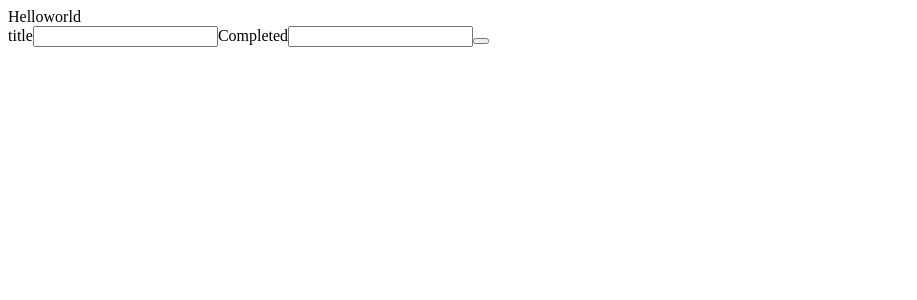
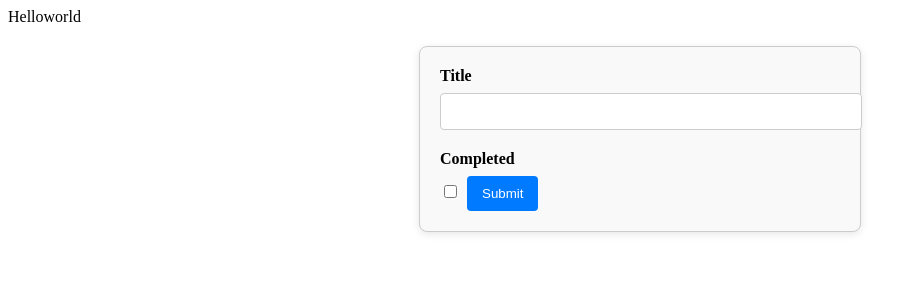
Before and after one commit to elvis-creator/todolist, a React (Vite) app: page / in a window 1280 px wide. Shown: the top 300 px of the page, without its empty margins (0-917 px from the left). Built offline with nearby package versions, Linux system fonts and the light colour scheme; no server answers.

Commit message:
fetch data from json placeholder

```diff
--- a/src/components/todolist/todolist.jsx
+++ b/src/components/todolist/todolist.jsx
@@ -1,6 +1,21 @@
-import React from 'react'
+import React, { useState } from 'react'
+import axios from "axios";
+
 
 const Todolist = () => {
+
+  const [ todos, setTodos]= useState([])
+
+
+  const fetchData= async  ()=> {
+  const response= await axios.get('https://jsonplaceholder.typicode.com/todos')
+  const data = response.data
+  setTodos(data)
+  console.log("data", data);
+
+
+  }
+  fetchData()
   return (
     <div>
       Helloworld
--- a/src/components/todolistform/todolistform.css
+++ b/src/components/todolistform/todolistform.css
@@ -0,0 +1,41 @@
+.form-container {
+    max-width: 400px;
+    margin: 20px auto;
+    padding: 20px;
+    border: 1px solid #ccc;
+    border-radius: 8px;
+    background-color: #f9f9f9;
+    box-shadow: 0 2px 8px rgba(0, 0, 0, 0.1);
+  }
+
+  .form-container label {
+    display: block;
+    margin-bottom: 8px;
+    font-weight: bold;
+  }
+
+  .form-container input[type="text"] {
+    width: 100%;
+    padding: 10px;
+    margin-bottom: 20px;
+    border: 1px solid #ccc;
+    border-radius: 4px;
+  }
+
+  .form-container input[type="checkbox"] {
+    margin-right: 10px;
+  }
+
+  .form-container button {
+    padding: 10px 15px;
+    background-color: #007bff;
+    color: white;
+    border: none;
+    border-radius: 4px;
+    cursor: pointer;
+    transition: background-color 0.3s;
+  }
+
+  .form-container button:hover {
+    background-color: #0056b3;
+  }
--- a/src/components/todolistform/todolistform.jsx
+++ b/src/components/todolistform/todolistform.jsx
@@ -1,18 +1,20 @@
-import React from 'react'
-import './todolistform.css'
+import React, { useState } from "react";
+import "./todolistform.css";
 
 function Todolistform() {
+
+
   return (
-    <div>
-    <form>
-        <label htmlFor="title">title</label>
-        <input/>
+    <div className="form-container">
+      <form>
+        <label htmlFor="title">Title</label>
+        <input type="text" id="title" required />
         <label htmlFor="completed">Completed</label>
-        <input/>
-        <button></button>
-    </form>
+        <input type="checkbox" id="completed" />
+        <button type="submit">Submit</button>
+      </form>
     </div>
-  )
+  );
 }
 
-export default Todolistform
+export default Todolistform;
```
Also changed, not shown: 1 other file (tests, documents, lock files or other folders).
